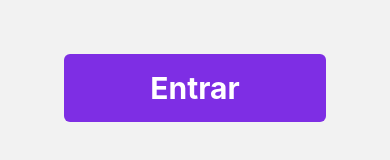
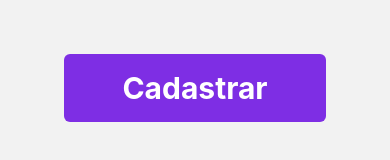
Before and after one commit to Match-Job-RO/match-job-mobile, a React Native app: screen /Signup in a window 390 px wide. Shown: the part 638-798 px from the top of the page. Built offline with nearby package versions, Linux system fonts and the light colour scheme.

Commit message:
fix: solve some errrors

```diff
--- a/src/screens/Login.js
+++ b/src/screens/Login.js
@@ -78,7 +78,7 @@ export default function Login() {
         <View>
           <TouchableOpacity
             className="flex items-center justify-center bg-purple rounded-md p-4"
-            onPress={() => handleLogin()}
+            onPress={handleLogin}
           >
             <Text
               className="font-bold text-3xl text-white"
--- a/src/screens/Signup.js
+++ b/src/screens/Signup.js
@@ -85,12 +85,12 @@ export default function Signup() {
         <View>
           <TouchableOpacity
             className="flex items-center justify-center bg-purple rounded-md p-4"
-            onPress={() => handleLogin()}
+            onPress={handleSignup}
           >
             <Text
               className="font-bold text-3xl text-white"
             >
-              Entrar
+              Cadastrar
             </Text>
           </TouchableOpacity>
         </View>
```
